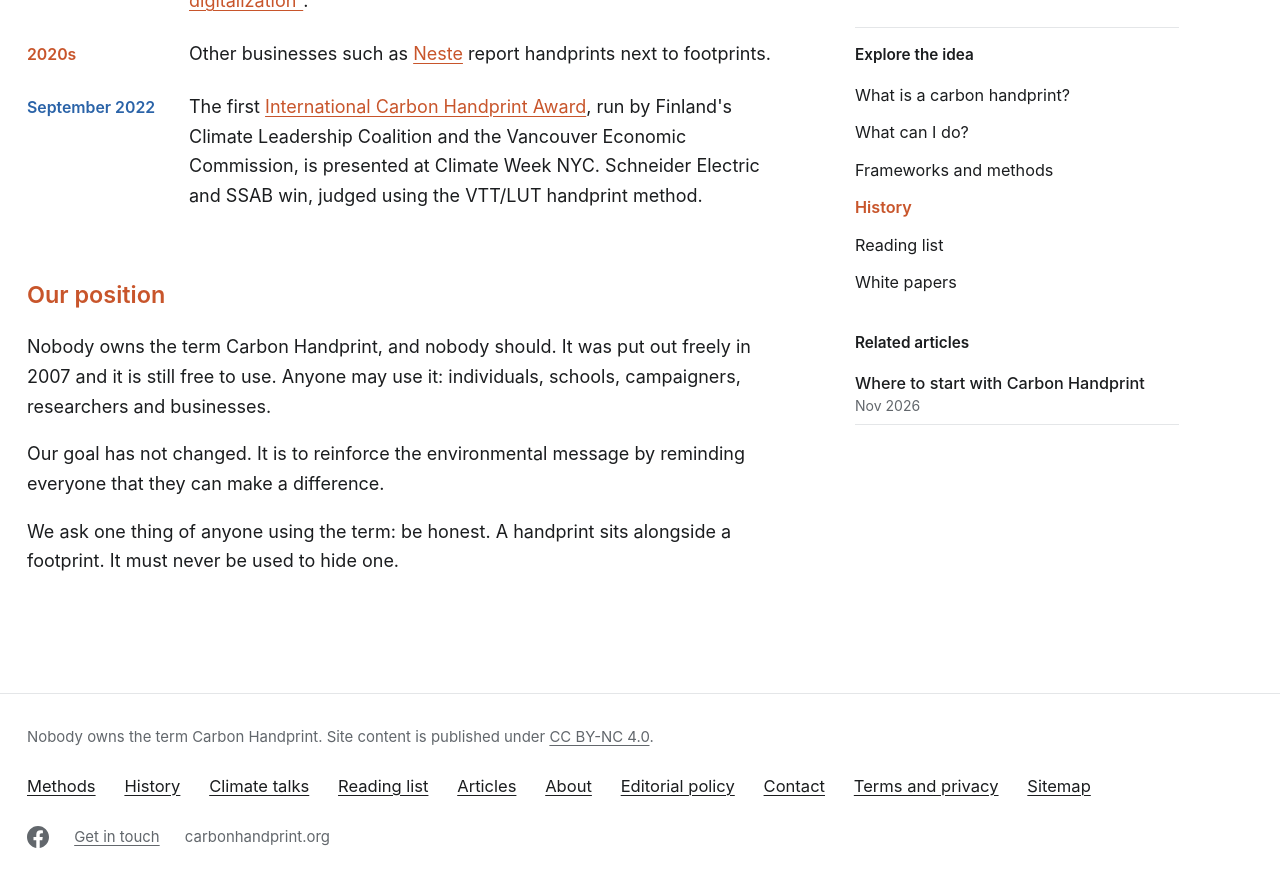
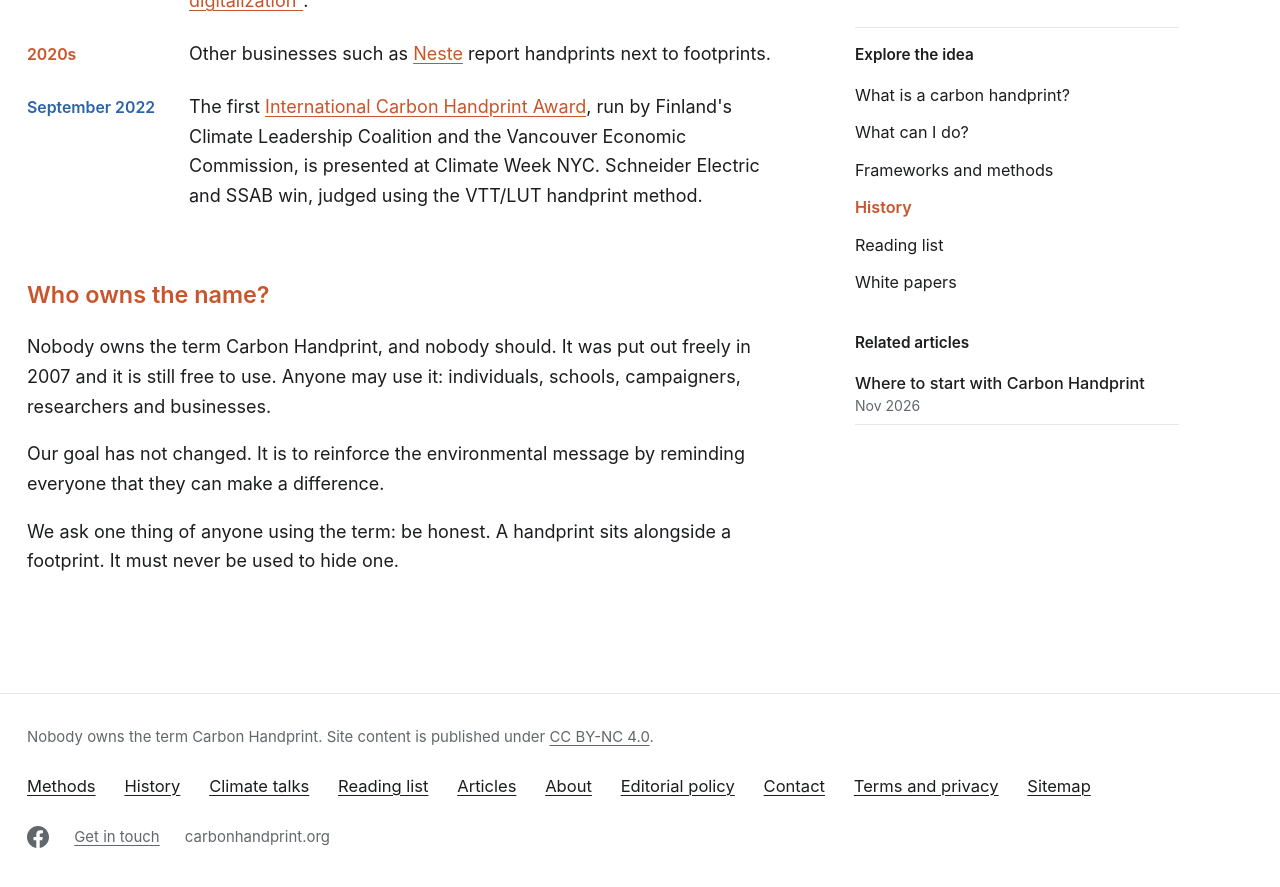
Before and after one commit to multiplicit-com/carbonhandprint, a Jekyll site: the page built from history.md, in a window 1280 px wide and 900 px high, scrolled down 1397 px. Shown: the top 887 px of the window. Built offline with Jekyll 4.4.1, drawn with Linux system fonts in a browser that asks for light colours.

Commit message:
Rename History heading to Who owns the name?
Co-Authored-By: Claude Opus 5.5 <noreply@anthropic.com>
Claude-Session: https://claude.ai/code/session_01Li7jXRtkERso7tJFT24TLP

```diff
--- a/history.md
+++ b/history.md
@@ -17,7 +17,7 @@ Good ideas tend to appear in several places at once, and the handprint is one of
 {% for m in ms %}  <li class="{{ m.kind }}"><span class="yr">{{ m.when }}</span><span>{{ m.text }}</span></li>
 {% endfor %}</ol>
 
-## Our position
+## Who owns the name?
 
 Nobody owns the term Carbon Handprint, and nobody should. It was put out freely in 2007 and it is still free to use. Anyone may use it: individuals, schools, campaigners, researchers and businesses.
 
```
